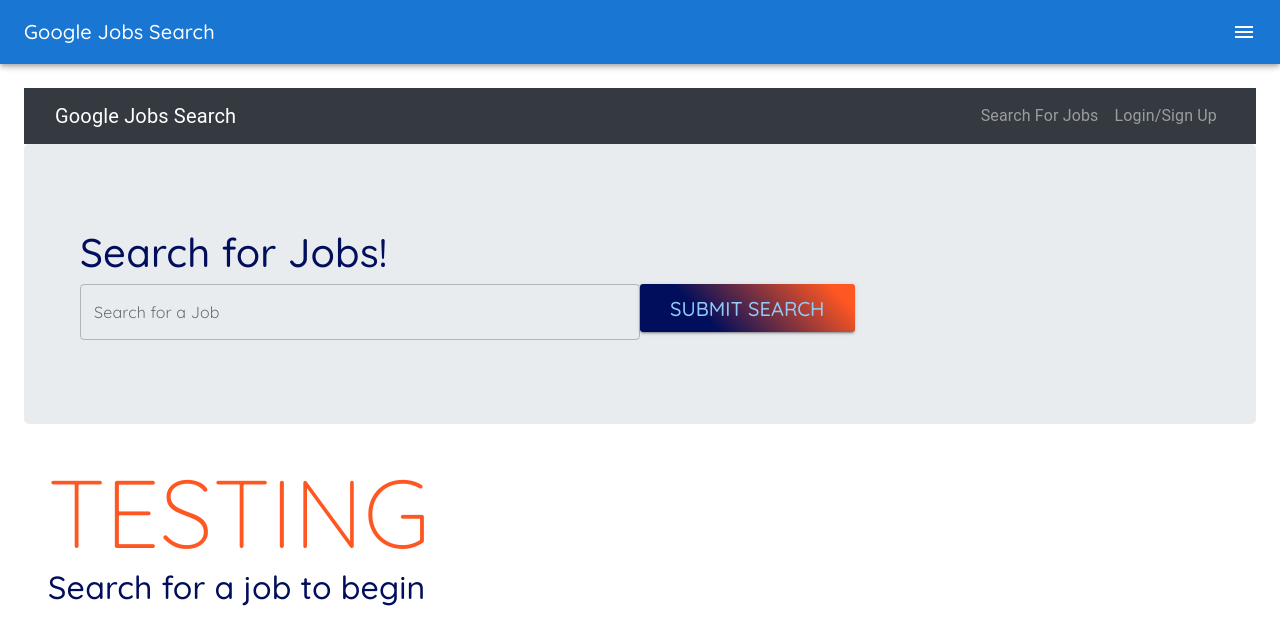
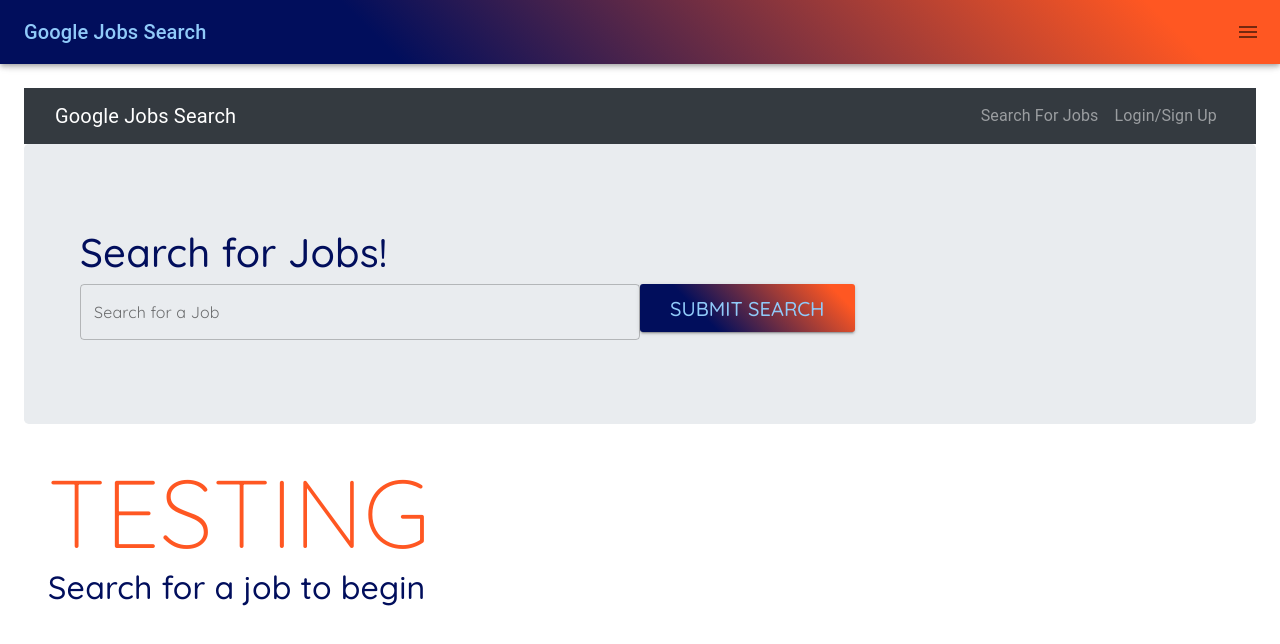
Before and after one commit to mhmunter/jobSearchEngineGraphQL, a React (Create React App) app in the folder client/: page / in a window 1280 px wide. Shown: the top 644 px of the page. Built offline with nearby package versions, Linux system fonts and the light colour scheme.

Commit message:
updated AppBar

```diff
--- a/client/src/components/Layout.js
+++ b/client/src/components/Layout.js
@@ -18,6 +18,23 @@ import ListItemIcon from '@mui/material/ListItemIcon';
 import ListItemText from '@mui/material/ListItemText';
 import InboxIcon from '@mui/icons-material/MoveToInbox';
 import MailIcon from '@mui/icons-material/Mail';
+import { makeStyles } from '@material-ui/core';
+
+const useStyles = makeStyles({
+    appBar: {
+        background: 'linear-gradient(45deg, #010e5c 30%, #ff5722 90%)',
+        color: '#90caf9',
+      },
+      typography: {
+        fontFamily: 'Quicksand',
+        fontWeightLight: 300,
+        fontWeightRegular: 400,
+        fontWeightMedium: 500,
+        fontWeightSemiBold: 600,
+        fontWeightBold: 700,
+      },
+    },
+    );
 
 const drawerWidth = 240;
 
@@ -78,16 +95,18 @@ export default function Layout({ children }) {
     setOpen(false);
   };
 
+  const classes = useStyles();
+
   return (
     <Box sx={{ display: 'flex' }}>
       <CssBaseline />
       <AppBar position="fixed" open={open}>
-        <Toolbar>
-          <Typography variant="h6" noWrap sx={{ flexGrow: 1 }} component="div">
+        <Toolbar className={classes.appBar}>
+          <Typography variant="h6" noWrap sx={{ flexGrow: 1 }} component="div" color='#90caf9'>
             Google Jobs Search
           </Typography>
           <IconButton
-            color="inherit"
+
             aria-label="open drawer"
             edge="end"
             onClick={handleDrawerOpen}
```
